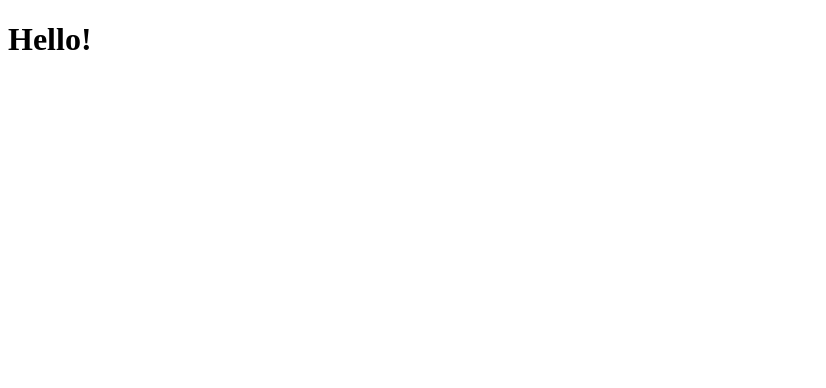
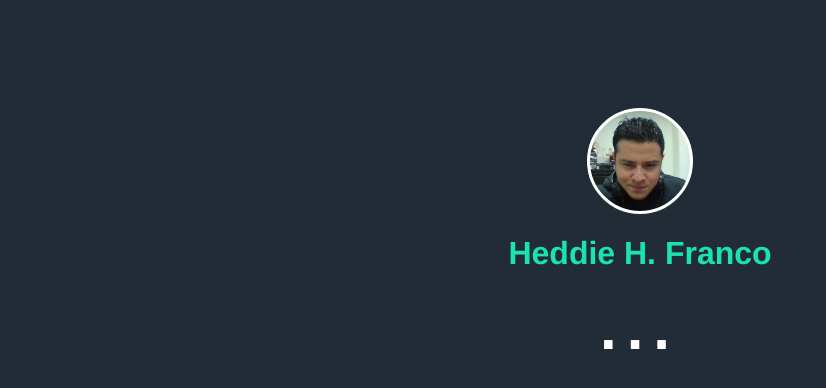
Before and after one commit to hhfa1990/hhfa1990.github.io, a plain HTML site: page index.html in a window 1280 px wide. Shown: the whole page, without its empty margins (0-826 px from the left). Drawn offline with Linux system fonts and the light colour scheme.

Commit message:
just my name

```diff
--- /dev/null
+++ b/css/style.css
@@ -0,0 +1,28 @@
+body {
+    background: rgb(34, 44, 55);
+    text-align: center;
+    color: white;
+    font-family: Helvetica;
+    padding: 100px;
+}
+
+div#me {
+    width: 100px;
+    height: 100px;
+    background-image: url(../img/me.jpg);
+    background-size: 110%;
+    background-position: 0px -10px;
+    margin: 0 auto;
+    border-radius: 100%;
+    border: 3px solid #FFFFFF;
+}
+
+h1 {
+    color: #19e3b1;
+}
+
+h2{
+    font-size: 60px;
+    letter-spacing: 10px;
+    margin: 0;
+}
--- a/index.html
+++ b/index.html
@@ -1,10 +1,14 @@
 <!DOCTYPE html>
 <html>
 	<head>
-		<title>HFranco's experiments</title>
+		<title>HFranco</title>
+		<meta name="viewport" content="width=device-width, initial-scale=1">
+		<link href="css/style.css" rel="stylesheet" type="text/css"/>
 	</head>
 
 	<body>
-		<h1>Hello!</h1>
+		<div id="me"></div>
+		<h1>Heddie H. Franco</h1>
+		<h2>...</h2>
 	</body>
 </html>
```
Also changed, not shown: img/me.jpg (added), js/scripts.js (added).
